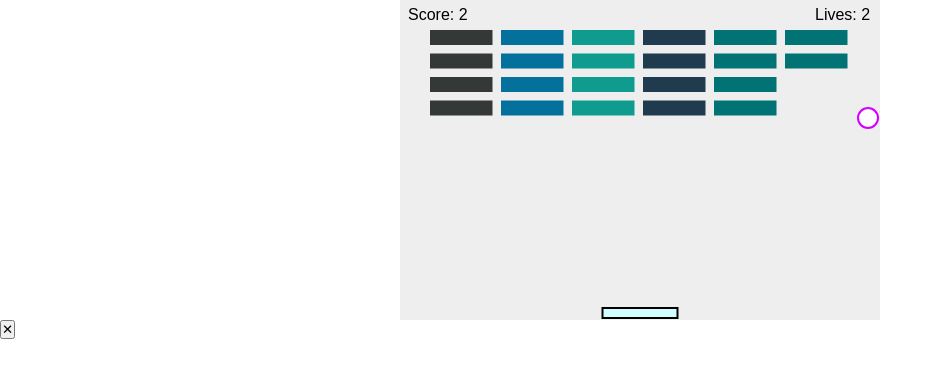
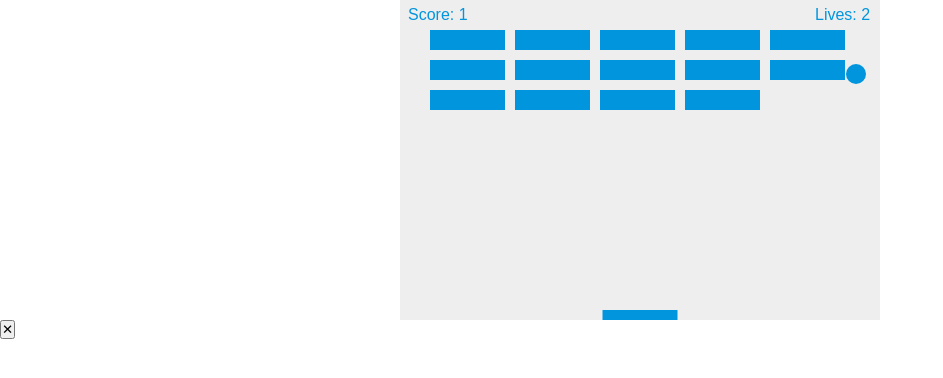
Before and after one commit to aucoeur/breakout_js, a website: page index.html in a window 1280 px wide. Shown: the whole page, without its empty margins (0-943 px from the left). Drawn offline with Linux system fonts and the light colour scheme.

Commit message:
Cleaned up tutorial code

```diff
--- a/index.html
+++ b/index.html
@@ -17,7 +17,7 @@
   </div>
 </div>
 
-<script src="script.js"></script>
+<script src="refactor-mitchell.js"></script>
 
 </body>
 </html>
--- /dev/null
+++ b/refactor-mitchell.js
@@ -0,0 +1,283 @@
+// **************************************************************
+
+// DOM references
+
+// **************************************************************
+
+const canvas = document.getElementById('myCanvas');
+const ctx = canvas.getContext('2d');
+
+// **************************************************************
+
+// Variables
+
+// **************************************************************
+
+// --------------------------------------------------------------
+// Constants
+// --------------------------------------------------------------
+
+const ballRadius = 10;
+const paddleHeight = 10;
+const paddleWidth = 75;
+const brickRowCount = 3;
+const brickColumnCount = 5;
+const brickWidth = 75;
+const brickHeight = 20;
+const brickPadding = 10;
+const brickOffsetTop = 30;
+const brickOffsetLeft = 30;
+
+const paddleXStart = (canvas.width - paddleWidth) / 2;
+
+const PI2 = Math.PI * 2;
+const objectColor = '#0095DD';
+
+// --------------------------------------------------------------
+// Variables
+// --------------------------------------------------------------
+
+// ** Initialize the position of the ball and paddle
+// ** and set the ball speed and direction
+// **** A Ball Object would be good.
+
+const ball = {
+  x: 0,
+  y: 0,
+  dx: 0,
+  dy: 0,
+};
+
+let paddleX;
+
+resetBallAndPaddle();
+
+let score = 0;
+let lives = 3;
+
+let rightPressed = false;
+let leftPressed = false;
+
+// --------------------------------------------------------------
+// Setup Bricks Array
+// --------------------------------------------------------------
+
+const bricks = [];
+
+for (let c = 0; c < brickColumnCount; c += 1) {
+  bricks[c] = [];
+  for (let r = 0; r < brickRowCount; r += 1) {
+    bricks[c][r] = {
+      x: 0,
+      y: 0,
+      status: 1,
+    };
+  }
+}
+
+// **************************************************************
+
+// Functions
+
+// **************************************************************
+
+function drawBall() {
+  ctx.beginPath();
+  ctx.arc(ball.x, ball.y, ballRadius, 0, PI2);
+  ctx.fillStyle = objectColor; // * Could be good as a constant
+  ctx.fill();
+  ctx.closePath();
+}
+
+function drawPaddle() {
+  ctx.beginPath();
+  ctx.rect(paddleX, canvas.height - paddleHeight, paddleWidth, paddleHeight);
+  ctx.fillStyle = objectColor; // * Could be good as a constant
+  ctx.fill();
+  ctx.closePath();
+}
+
+function drawBricks() {
+  for (let c = 0; c < brickColumnCount; c += 1) {
+    for (let r = 0; r < brickRowCount; r += 1) {
+      if (bricks[c][r].status === 1) {
+        // **** This block should really be part of the brick initialization
+        const brickX = (c * (brickWidth + brickPadding)) + brickOffsetLeft;
+        const brickY = (r * (brickHeight + brickPadding)) + brickOffsetTop;
+        bricks[c][r].x = brickX;
+        bricks[c][r].y = brickY;
+
+        ctx.beginPath();
+        ctx.rect(brickX, brickY, brickWidth, brickHeight);
+        ctx.fillStyle = objectColor; // * Could be good as a constant
+        ctx.fill();
+        ctx.closePath();
+      }
+    }
+  }
+}
+
+function collisionDetection() {
+  for (let c = 0; c < brickColumnCount; c += 1) {
+    for (let r = 0; r < brickRowCount; r += 1) {
+      const b = bricks[c][r];
+      if (b.status === 1) {
+        if (ball.x > b.x && ball.x < b.x + brickWidth && ball.y > b.y && ball.y < b.y + brickHeight) {
+          ball.dy = -ball.dy;
+          b.status = 0;
+          score += 1;
+          if (score === brickRowCount * brickColumnCount) {
+            // eslint-disable-next-line no-alert
+            alert('YOU WIN, CONGRATULATIONS!'); // * Could be good as a constant
+            document.location.reload();
+          }
+        }
+      }
+    }
+  }
+}
+
+function drawScore() {
+  ctx.font = '16px Arial'; // * Could be good as a constant
+  ctx.fillStyle = objectColor; // * Could be good as a constant
+  ctx.fillText(`Score: ${score}`, 8, 20);
+}
+
+function drawLives() {
+  ctx.font = '16px Arial'; // * Could be good as a constant
+  ctx.fillStyle = objectColor; // * Could be good as a constant
+  // * canvas.width might be better as a constants
+  ctx.fillText(`Lives: ${lives}`, canvas.width - 65, 20);
+}
+
+function resetBallAndPaddle() {
+  ball.x = canvas.width / 2;
+  ball.y = canvas.height - 30;
+  ball.dx = 2;
+  ball.dy = -2;
+  paddleX = paddleXStart;
+}
+
+function moveBall() {
+  ball.x += ball.dx;
+  ball.y += ball.dy;
+}
+
+function movePaddle() {
+  // Check for arrow keys
+  // *** Better as a function
+  if (rightPressed && paddleX < canvas.width - paddleWidth) {
+    paddleX += 7;
+  } else if (leftPressed && paddleX > 0) {
+    paddleX -= 7;
+  }
+}
+
+function collisionsWithCanvasAndPaddle() {
+  // Bounce the ball off the left and right of the canvas
+  if (ball.x + ball.dx > canvas.width - ballRadius || ball.x + ball.dx < ballRadius) {
+    ball.dx = -ball.dx;
+  }
+
+  // Bounce the ball off the top, paddle, or hit the bottom of the canvas
+  if (ball.y + ball.dy < ballRadius) {
+    // hit the top
+    ball.dy = -ball.dy;
+  } else if (ball.y + ball.dy > canvas.height - ballRadius) {
+    // hit the bottom
+    if (ball.x > paddleX && ball.x < paddleX + paddleWidth) {
+      // Hit the paddle
+      ball.dy = -ball.dy;
+    } else {
+      // Lose a life
+      lives -= 1;
+      if (!lives) {
+        // Game Over
+        // eslint-disable-next-line no-alert
+        alert('GAME OVER'); // * Could be good as a constant
+        ball.x = 200; // ???????
+        ball.y = 200;
+        document.location.reload();
+      } else {
+        // Start the over you hit the bottom
+        resetBallAndPaddle();
+      }
+    }
+  }
+}
+// --------------------------------------------------------------
+// Game Loop
+// --------------------------------------------------------------
+
+function draw() {
+  // Clear the canvas
+  // * canvas.width, and canvas.height might be better as constants
+  ctx.clearRect(0, 0, canvas.width, canvas.height);
+  // Call helper functions
+  drawBricks();
+  drawBall();
+  drawPaddle();
+  drawScore();
+  drawLives();
+  collisionDetection();
+  moveBall();
+  movePaddle();
+  collisionsWithCanvasAndPaddle();
+
+  // Draw the screen again
+  requestAnimationFrame(draw);
+}
+
+// --------------------------------------------------------------
+// Event Listeners
+// --------------------------------------------------------------
+
+function keyDownHandler(e) {
+  if (e.keyCode === 39) {
+    rightPressed = true;
+  } else if (e.keyCode === 37) {
+    leftPressed = true;
+  }
+}
+
+function keyUpHandler(e) {
+  if (e.keyCode === 39) {
+    rightPressed = false;
+  } else if (e.keyCode === 37) {
+    leftPressed = false;
+  }
+}
+
+function mouseMoveHandler(e) {
+  const relativeX = e.clientX - canvas.offsetLeft;
+  if (relativeX > 0 && relativeX < canvas.width) {
+    paddleX = relativeX - paddleWidth / 2;
+  }
+}
+
+// **************************************************************
+// Register Events
+// **************************************************************
+
+document.addEventListener('keydown', keyDownHandler, false);
+document.addEventListener('keyup', keyUpHandler, false);
+document.addEventListener('mousemove', mouseMoveHandler, false);
+
+
+// **************************************************************
+// Starts program entry point
+// **************************************************************
+
+draw();
+
+/*
+
+* Make these into constants defined at the top.
+
+** This block of code is repeated better to make a function for this.
+
+*** This block of code would be better as a function.
+
+**** Use objects to encapsulate code
+
+*/
```
